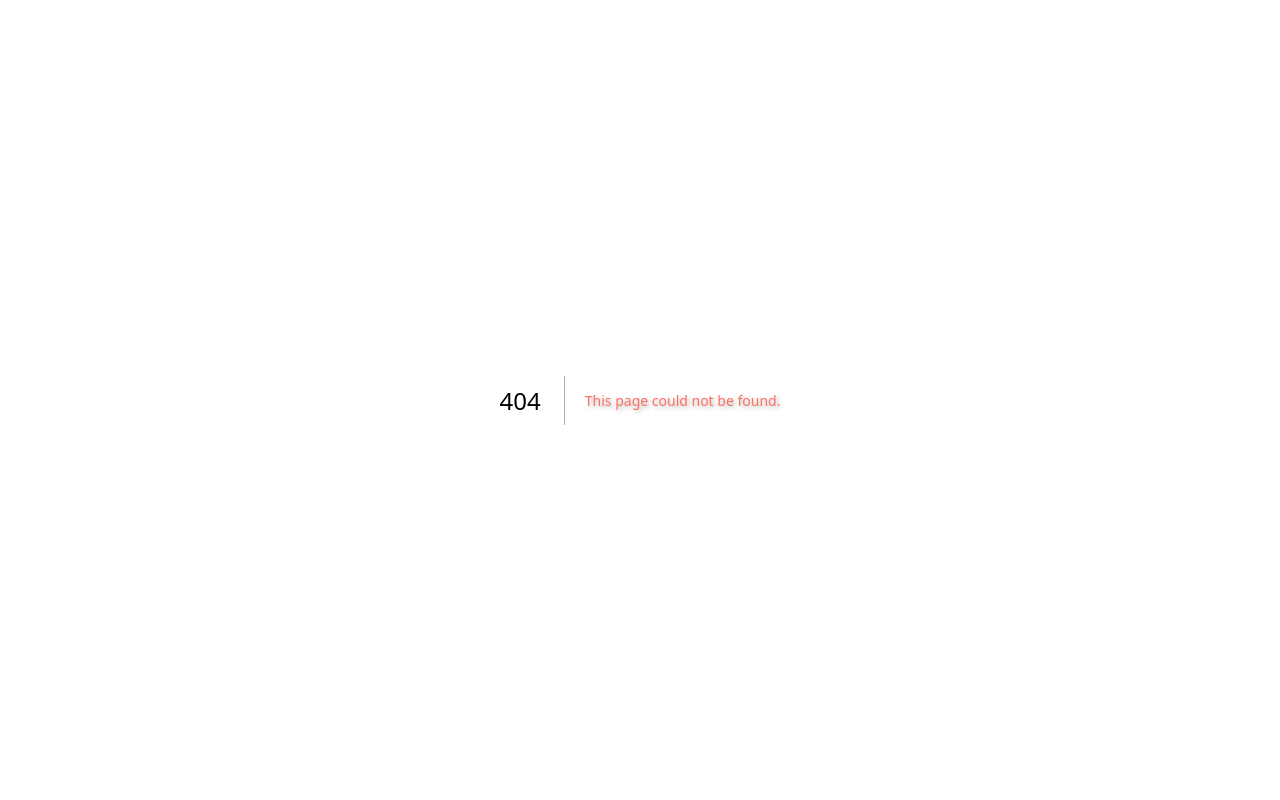
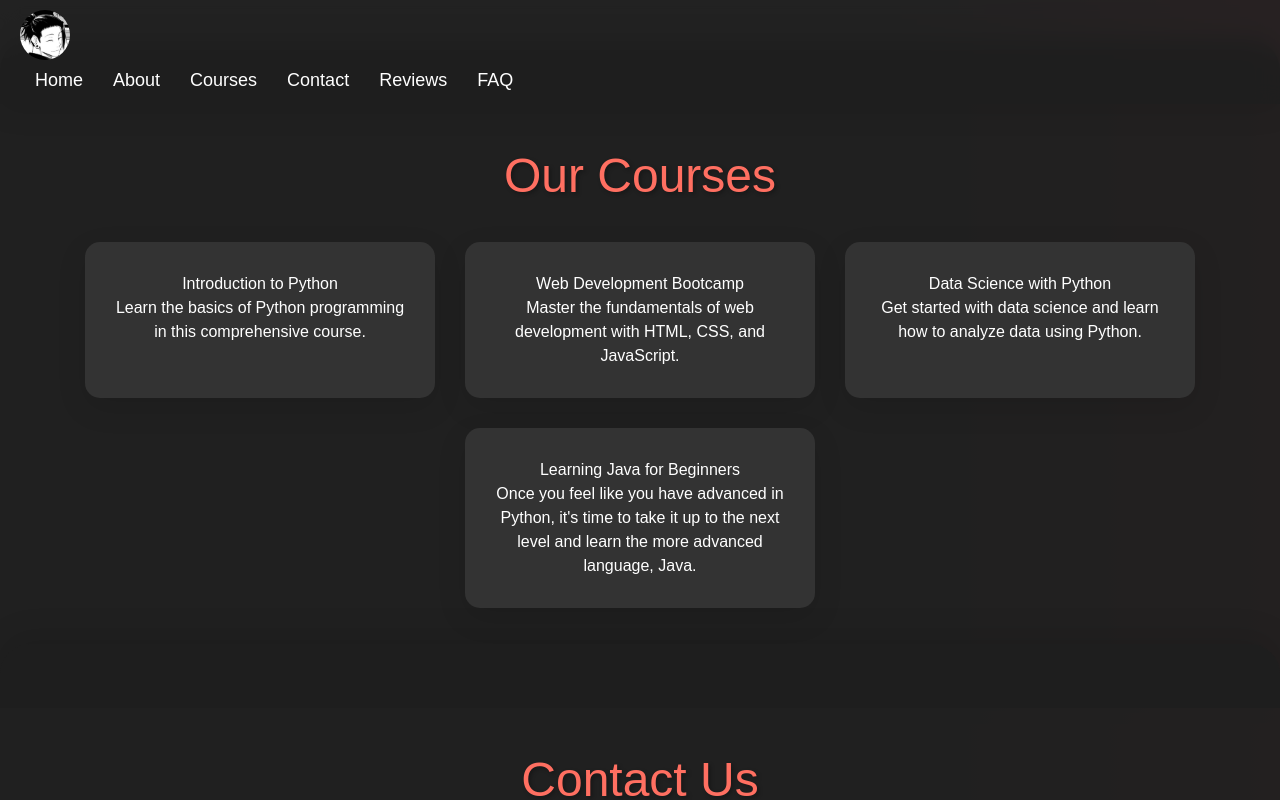
Before and after one commit to CodeWithAli-Co/CodeWithAli, a Next.js app: page /courses in a window 1280 px wide. Before the commit this address had no page. Shown: the top 800 px of the page. Built offline with nearby package versions, Linux system fonts and the light colour scheme.

Commit message:
Added courses page and individual course pages. Added navbar into layout and adjusted about page and home page

```diff
--- /dev/null
+++ b/src/app/courses/page.tsx
@@ -0,0 +1,54 @@
+'use client'
+
+// The useRouter hook should be imported from next/navigation
+// and not next/router when using the App Router
+import { useRouter } from "next/navigation";
+
+
+export default function Courses() {
+  const router = useRouter();
+
+  return (
+    <>
+      <section className="courses" id="courses">
+        <h2>Our Courses</h2>
+        <div className="course-grid">
+          <div className="course-card" onClick={() => router.push('/courses/python')}>
+            <h3>Introduction to Python</h3>
+            <p>
+              Learn the basics of Python programming in this comprehensive
+              course.
+            </p>
+          </div>
+          <div className="course-card" onClick={() => router.push('/courses/webdev')}>
+            <h3>Web Development Bootcamp</h3>
+            <p>
+              Master the fundamentals of web development with HTML, CSS, and
+              JavaScript.
+            </p>
+          </div>
+          <div className="course-card" onClick={() => router.push('/courses/datascience')}>
+            <h3>Data Science with Python</h3>
+            <p>
+              Get started with data science and learn how to analyze data using
+              Python.
+            </p>
+          </div>
+          <div className="course-card" onClick={() => router.push('/courses/java-begin')}>
+            <h3>Learning Java for Beginners</h3>
+            <p>
+              Once you feel like you have advanced in Python, it's time to take
+              it up to the next level and learn the more advanced language,
+              Java.
+            </p>
+          </div>
+        </div>
+      </section>
+      <section className="contact">
+        <h2>Contact Us</h2>
+        <a className="btn-submit" href="/#contact">Click Here</a>
+      </section>
+      <footer>&copy; 2024 CodeWithAli. All rights reserved.</footer>
+    </>
+  );
+}
--- a/src/app/layout.tsx
+++ b/src/app/layout.tsx
@@ -1,6 +1,9 @@
 import type { Metadata } from "next";
+import alipic from "../../public/alipic.png";
+import Image from "next/image";
 
 import "./globals.css";
+import Link from "next/link";
 
 export const metadata: Metadata = {
   title: "Create Next App",
@@ -14,7 +17,24 @@ export default function RootLayout({
 }>) {
   return (
     <html lang="en">
-      <body>{children}</body>
+      <body>
+        <header>
+          <nav>
+            <div className="logo-container">
+              <Image src={alipic} alt="CodeWithAli" className="logo" />
+            </div>
+            <div className="nav-links">
+              <a href="/">Home</a>
+              <a href="/about">About</a>
+              <a href="/courses">Courses</a>
+              <a href="/#contact">Contact</a>
+              <a href="/#reviews">Reviews</a>
+              <a href="/#faq">FAQ</a>
+            </div>
+          </nav>
+        </header>
+        <main>{children}</main>
+      </body>
     </html>
   );
 }
```
Also changed, not shown: src/app/about/page.tsx (+3 -27 lines), src/app/courses/datascience/page.tsx (added, +7 -0 lines), src/app/courses/java-begin/page.tsx (added, +7 -0 lines), src/app/courses/python/page.tsx (added, +7 -0 lines), src/app/courses/webdev/page.tsx (added, +7 -0 lines), src/app/page.tsx (+12 -30 lines), 1 other file (tests, documents, lock files or other folders).
